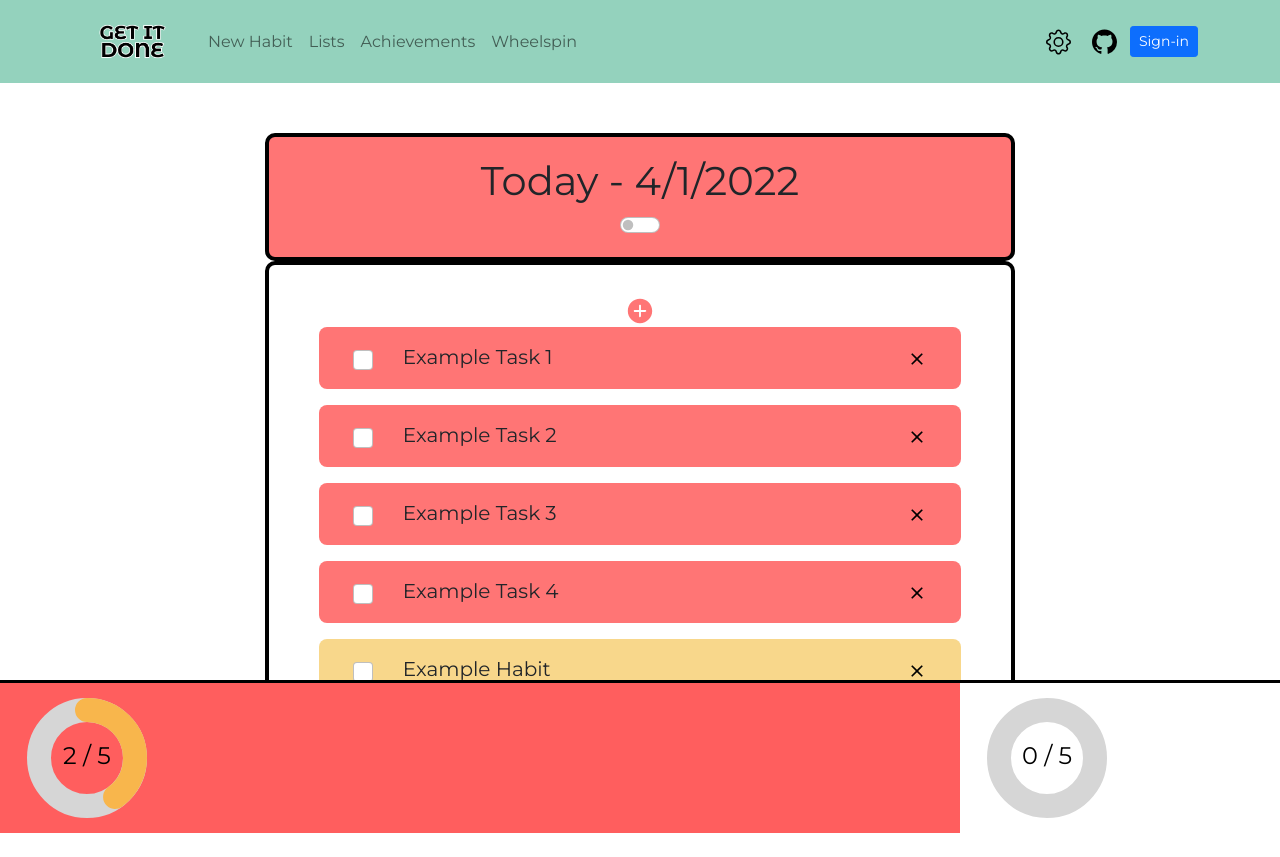
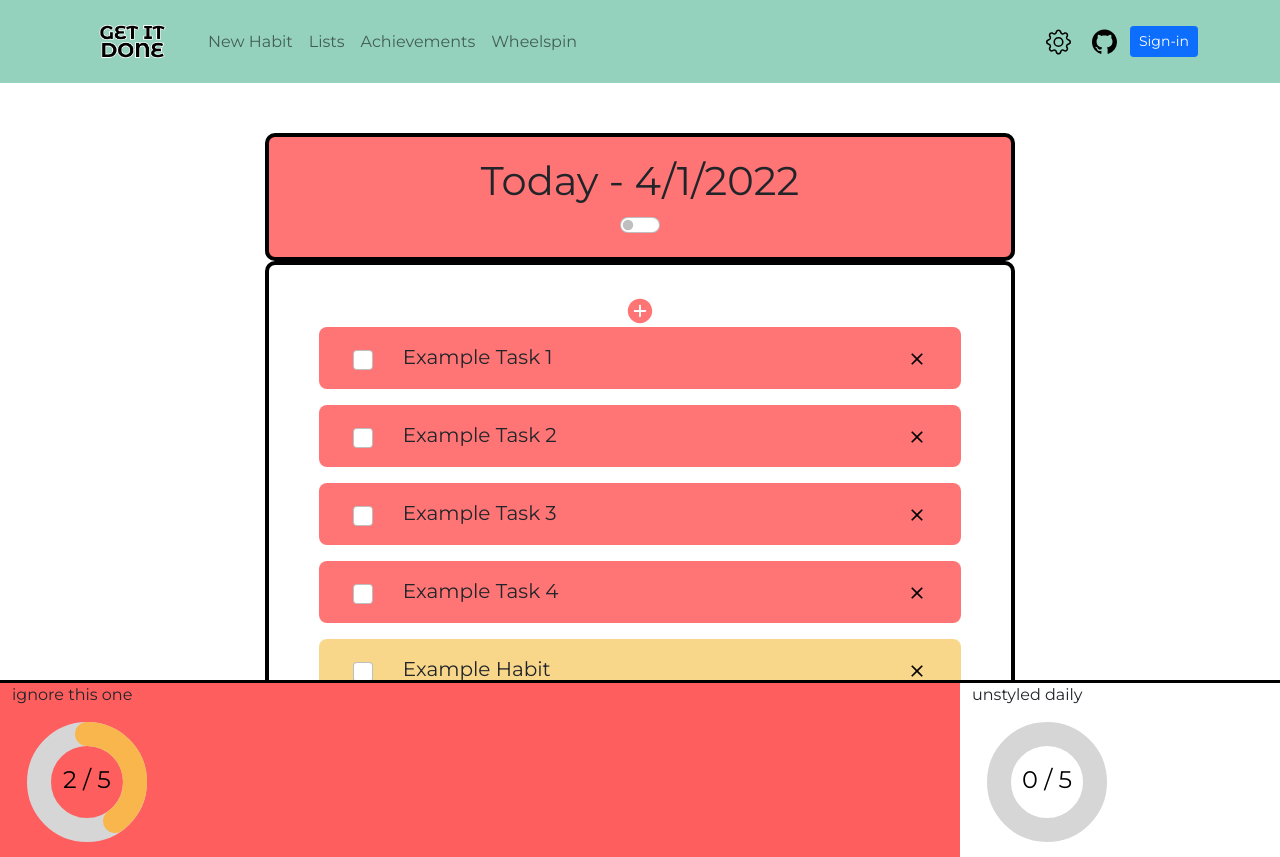
Before and after one commit to ccb1139/Get-it-Done-Gamified-to-do-list, a React (Create React App) app: page /Get-it-Done-Gamified-to-do-list/Tasks in a window 1280 px wide. Before the commit the page ends 833 px from the top, so only its background shows below. Built offline with nearby package versions, Linux system fonts and the light colour scheme.

Commit message:
unstyled daily

```diff
--- a/src/components/DailyView.js
+++ b/src/components/DailyView.js
@@ -136,9 +136,11 @@ const DailyView = () => {
                 <div>
                     <Row>
                         <Col lg={9} sm={6} xs={6} id="habitDonuts">
+                            ignore this one
                             <Donut complete={2} total={listSize} size={150}></Donut>
                         </Col>
                         <Col lg={3} sm={6} xs={6} id="dailyDonut">
+                            unstyled daily
                             <Donut complete={tasks.filter(task => task.completed).length} total={listSize} size={150}></Donut>
                         </Col>
                     </Row>
```
